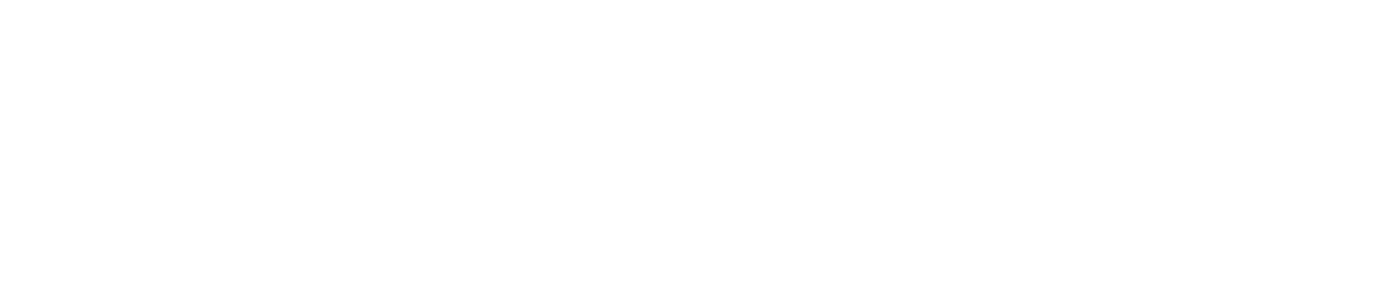
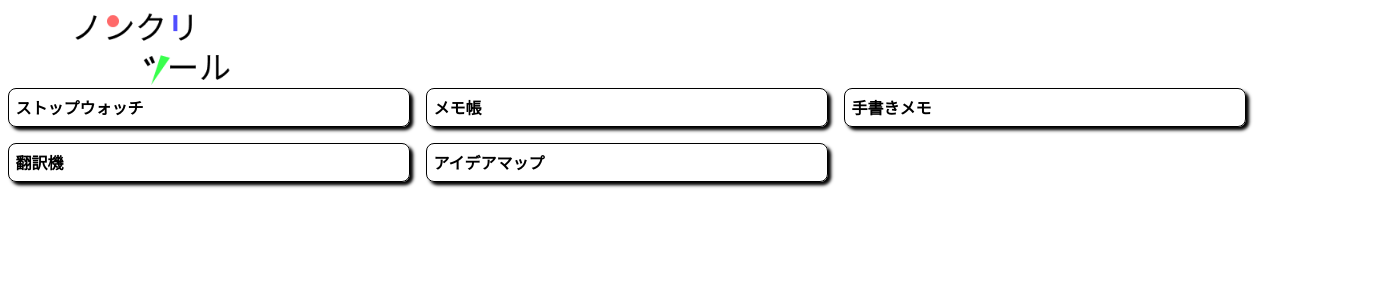
Before and after one commit to bigriv/toolforus, a Nuxt app: page / in a window 1280 px wide. Before the commit this address had no page. Shown: the top 300 px of the page, 1398 px wide, since content can reach past the window. Built offline with nearby package versions, Linux system fonts and the light colour scheme.

Commit message:
add: LP、ヘッダー、デフォルトレイアウトを追加

```diff
--- /dev/null
+++ b/components/atoms/lists/LinkCardList.vue
@@ -0,0 +1,41 @@
+<script setup lang="ts">
+const props = defineProps({
+  contents: {
+    type: Array<{ path: String } & any>,
+    required: true,
+  },
+});
+</script>
+
+<template>
+  <div class="c-link_card_list">
+    <NuxtLink v-for="content in props.contents" :to="content.path">
+      <div class="c-link_card_list__card">
+        <slot :content="content" />
+      </div>
+    </NuxtLink>
+  </div>
+</template>
+
+<style scoped lang="scss">
+.c-link_card_list {
+  display: flex;
+  flex-wrap: wrap;
+  gap: 1rem;
+  max-width: 1300px;
+  a {
+    text-decoration: none;
+    color: black;
+    width: min(calc(100% - 1rem), 400px);
+    max-width: 400px;
+    border-radius: 0.5rem;
+    border: 0.1rem solid black;
+    box-shadow: 0.2rem 0.2rem 0.2rem black;
+    transition: all 0.2s ease-out;
+    &:hover {
+      transform: translate(0.1rem, 0.1rem);
+      opacity: 0.8;
+    }
+  }
+}
+</style>
--- /dev/null
+++ b/components/organisms/Header.vue
@@ -0,0 +1,16 @@
+<script setup lang="ts"></script>
+
+<template>
+  <header>
+    <div class="c-header"><img src="/commons/logo.png" /></div>
+  </header>
+</template>
+
+<style scoped lang="scss">
+.c-header {
+  width: 100%;
+  height: 80px;
+  padding: 0 5%;
+  display: flex;
+}
+</style>
--- /dev/null
+++ b/layouts/default.vue
@@ -0,0 +1,13 @@
+<template>
+  <OrganismsHeader />
+  <main>
+    <slot />
+  </main>
+</template>
+
+<style scoped lang="scss">
+main {
+  width: 100%;
+  height: 100%;
+}
+</style>
--- a/nuxt.config.ts
+++ b/nuxt.config.ts
@@ -8,13 +8,16 @@
   app: {
     head: {
       style: [
-        { children: "* { margin: 0;padding: 0;box-sizing: border-box;}" },
+        {
+          children:
+            "html,body,#__nuxt { width: 100%;height: 100%; } * { margin: 0;padding: 0;box-sizing: border-box;}",
+        },
       ],
     },
   },
   runtimeConfig: {
     public: {
-      host: '',
+      host: "",
     },
   },
 });
--- /dev/null
+++ b/pages/index.vue
@@ -0,0 +1,52 @@
+<script setup lang="ts">
+import LinkCardList from '@/components/atoms/lists/LinkCardList.vue';
+
+const contents = [
+  {
+    title: "ストップウォッチ",
+    path: "/generals/stopwatch/custom",
+  },
+  {
+    title: "メモ帳",
+    path: "/generals/note",
+  },
+  {
+    title: "手書きメモ",
+    path: "/generals/freehand",
+  },
+  {
+    title: "翻訳機",
+    path: "/generals/translate",
+  },
+  {
+    title: "アイデアマップ",
+    path: "/generals/ideamap",
+  },
+];
+</script>
+
+<template>
+  <div class="c-contents">
+    <LinkCardList :contents="contents">
+      <template v-slot:default="slotProps">
+        <div class="c-contents__card">
+          <div class="c-contents__card__title">
+            {{ slotProps.content.title }}
+          </div>
+        </div>
+      </template>
+    </LinkCardList>
+  </div>
+</template>
+
+<style scoped lang="scss">
+.c-contents {
+  &__card {
+    padding: 0.4rem;
+    &__title {
+      font-size: 1rem;
+      font-weight: bold;
+    }
+  }
+}
+</style>
```
Also changed, not shown: public/commons/logo.png (added).
